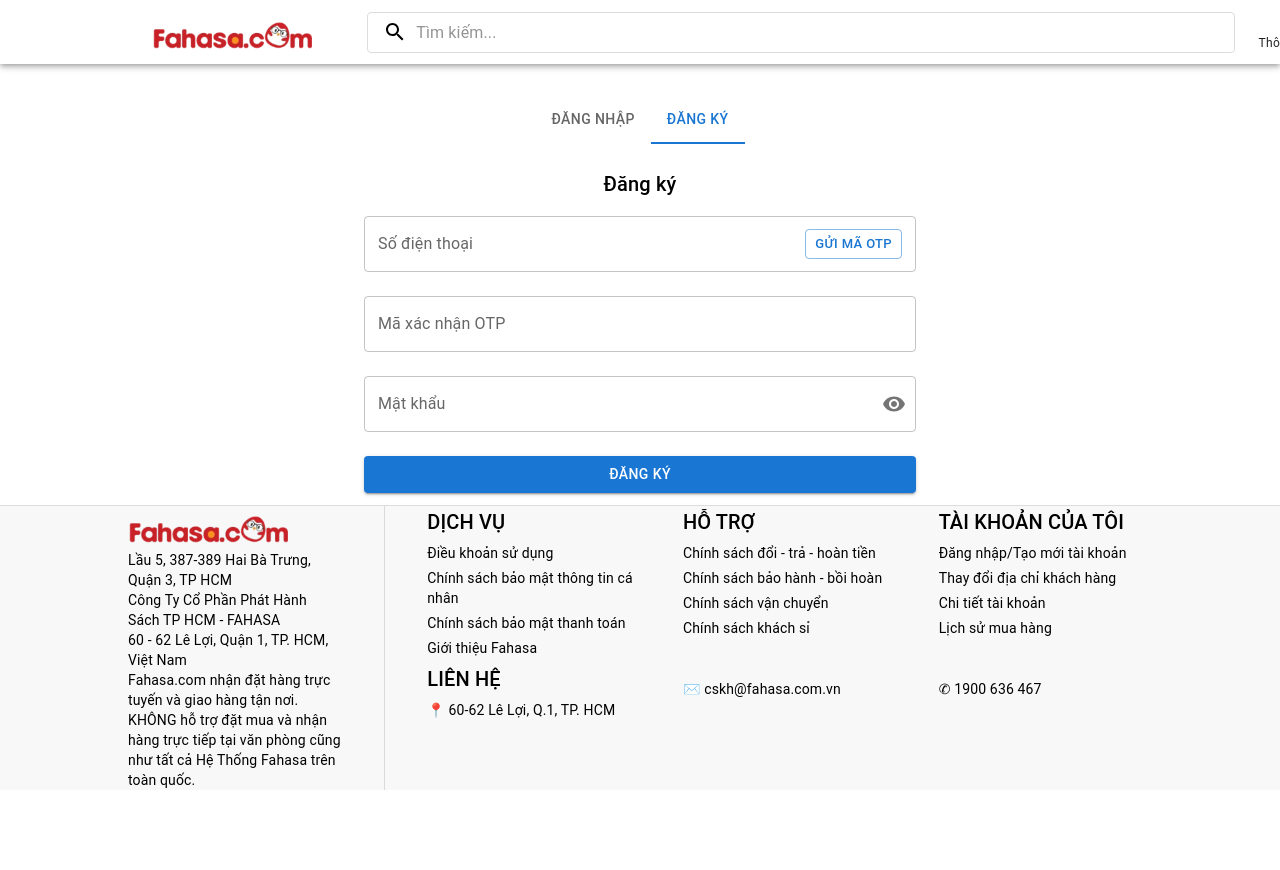
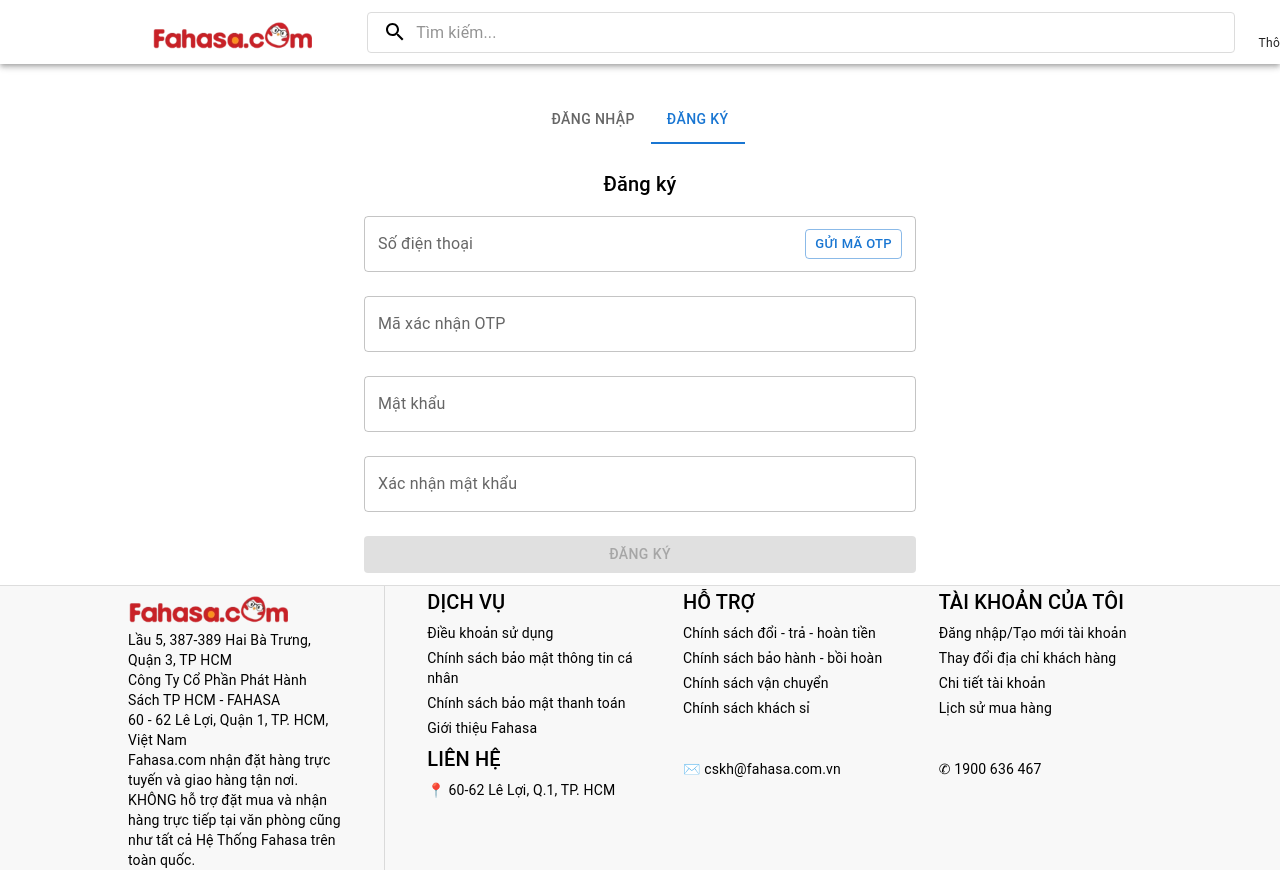
Before and after one commit to BookifyAISystem/bookify-web-app, a React (Vite) app: page /login in a window 1280 px wide. Both pictures are taken after a click on the tab "ĐĂNG KÝ". Shown: the top 870 px of the page. Before the commit the page ends 800 px from the top, so only its background shows below. Built offline with nearby package versions, Linux system fonts and the light colour scheme.

Commit message:
fix auth bug

```diff
--- a/src/components/Auth/Auth.jsx
+++ b/src/components/Auth/Auth.jsx
@@ -6,6 +6,14 @@
   const [currentTab, setCurrentTab] = useState(0); // 0: Đăng nhập, 1: Đăng ký, 2: Khôi phục mật khẩu
   const [showPassword, setShowPassword] = useState(false);
   const [showConfirmPassword, setShowConfirmPassword] = useState(false);
+  const [confirmPassword, setConfirmPassword] = useState(''); // Thêm state cho xác nhận mật khẩu
+  const [password, setPassword] = useState(''); // Thêm state cho mật khẩu
+  const [newPassword, setNewPassword] = useState(''); // Thêm state cho mật khẩu mới
+
+  // Hàm kiểm tra xác nhận mật khẩu
+  const isPasswordValid = () => {
+    return showPassword && showConfirmPassword && confirmPassword === password; // Kiểm tra mật khẩu khớp
+  };
 
   return (
     <Container maxWidth="sm" sx={{paddingBottom: '1%'}}>
@@ -62,17 +70,20 @@
               label="Mật khẩu"
               type={showPassword ? "text" : "password"}
               margin="normal"
-              InputProps={{
-                endAdornment: (
-                  <InputAdornment position="end">
-                    <IconButton onClick={() => setShowPassword(!showPassword)} edge="end">
-                      {showPassword ? <VisibilityOff /> : <Visibility />}
-                    </IconButton>
-                  </InputAdornment>
-                ),
-              }}
+              value={password}
+              onChange={(e) => setPassword(e.target.value)}
             />
-            <Button fullWidth variant="contained" sx={{ mt: 2 }}>Đăng ký</Button>
+            <TextField
+              fullWidth
+              label="Xác nhận mật khẩu"
+              type={showConfirmPassword ? "text" : "password"}
+              margin="normal"
+              value={confirmPassword}
+              onChange={(e) => setConfirmPassword(e.target.value)}
+              error={confirmPassword && confirmPassword !== password}
+              helperText={confirmPassword && confirmPassword !== password ? "Mật khẩu không khớp" : ""}
+            />
+            <Button fullWidth variant="contained" sx={{ mt: 2 }} disabled={!isPasswordValid()}>Đăng ký</Button>
           </Box>
         )}
 
@@ -98,17 +109,20 @@
               label="Mật khẩu mới"
               type={showConfirmPassword ? "text" : "password"}
               margin="normal"
-              InputProps={{
-                endAdornment: (
-                  <InputAdornment position="end">
-                    <IconButton onClick={() => setShowConfirmPassword(!showConfirmPassword)} edge="end">
-                      {showConfirmPassword ? <VisibilityOff /> : <Visibility />}
-                    </IconButton>
-                  </InputAdornment>
-                ),
-              }}
+              value={newPassword}
+              onChange={(e) => setNewPassword(e.target.value)}
             />
-            <Button fullWidth variant="contained" sx={{ mt: 2 }}>Xác nhận</Button>
+            <TextField
+              fullWidth
+              label="Xác nhận mật khẩu mới"
+              type={showConfirmPassword ? "text" : "password"}
+              margin="normal"
+              value={confirmPassword}
+              onChange={(e) => setConfirmPassword(e.target.value)}
+              error={confirmPassword && confirmPassword !== newPassword}
+              helperText={confirmPassword && confirmPassword !== newPassword ? "Mật khẩu không khớp" : ""}
+            />
+            <Button fullWidth variant="contained" sx={{ mt: 2 }} disabled={!isPasswordValid()}>Xác nhận</Button>
             <Button fullWidth sx={{ mt: 1 }} onClick={() => setCurrentTab(0)}>Trở về</Button>
           </Box>
         )}
```
